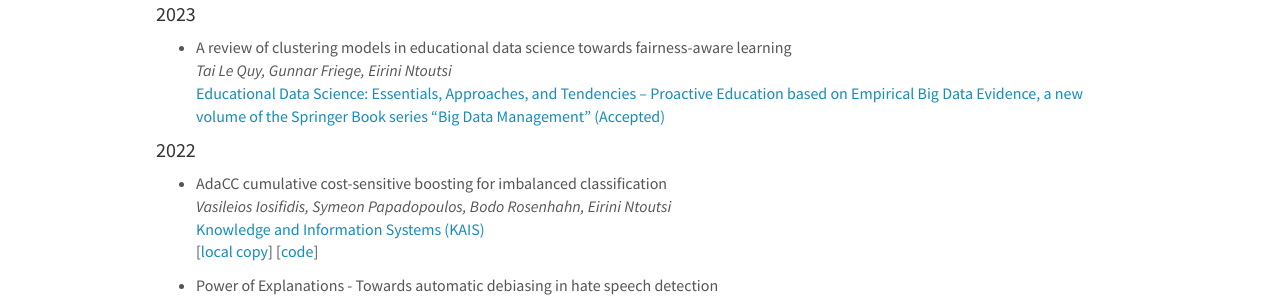
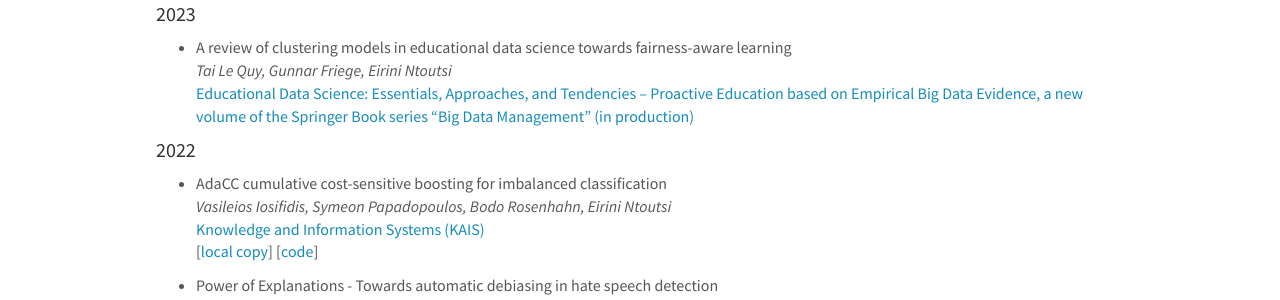
Before and after one commit to AIML-research/AIML-research.github.io, a Jekyll site: the page built from _pages/publications.md, in a window 1280 px wide and 900 px high. Shown: the part 198-498 px from the top of the window. Built offline with Jekyll 4.4.1, drawn with Linux system fonts in a browser that asks for light colours; nearby versions of some CDN libraries.

Commit message:
Update publist.yml

```diff
--- a/_data/publist.yml
+++ b/_data/publist.yml
@@ -4,7 +4,7 @@
   authors:   Tai Le Quy, Gunnar Friege, Eirini Ntoutsi
   link:
     url: https://www.springer.com/series/15869
-    display: "Educational Data Science: Essentials, Approaches, and Tendencies – Proactive Education based on Empirical Big Data Evidence, a new volume of the Springer Book series “Big Data Management” (Accepted)"
+    display: "Educational Data Science: Essentials, Approaches, and Tendencies – Proactive Education based on Empirical Big Data Evidence, a new volume of the Springer Book series “Big Data Management” (in production)"
   highlight: 0
   news2:
   year:  2023
```
